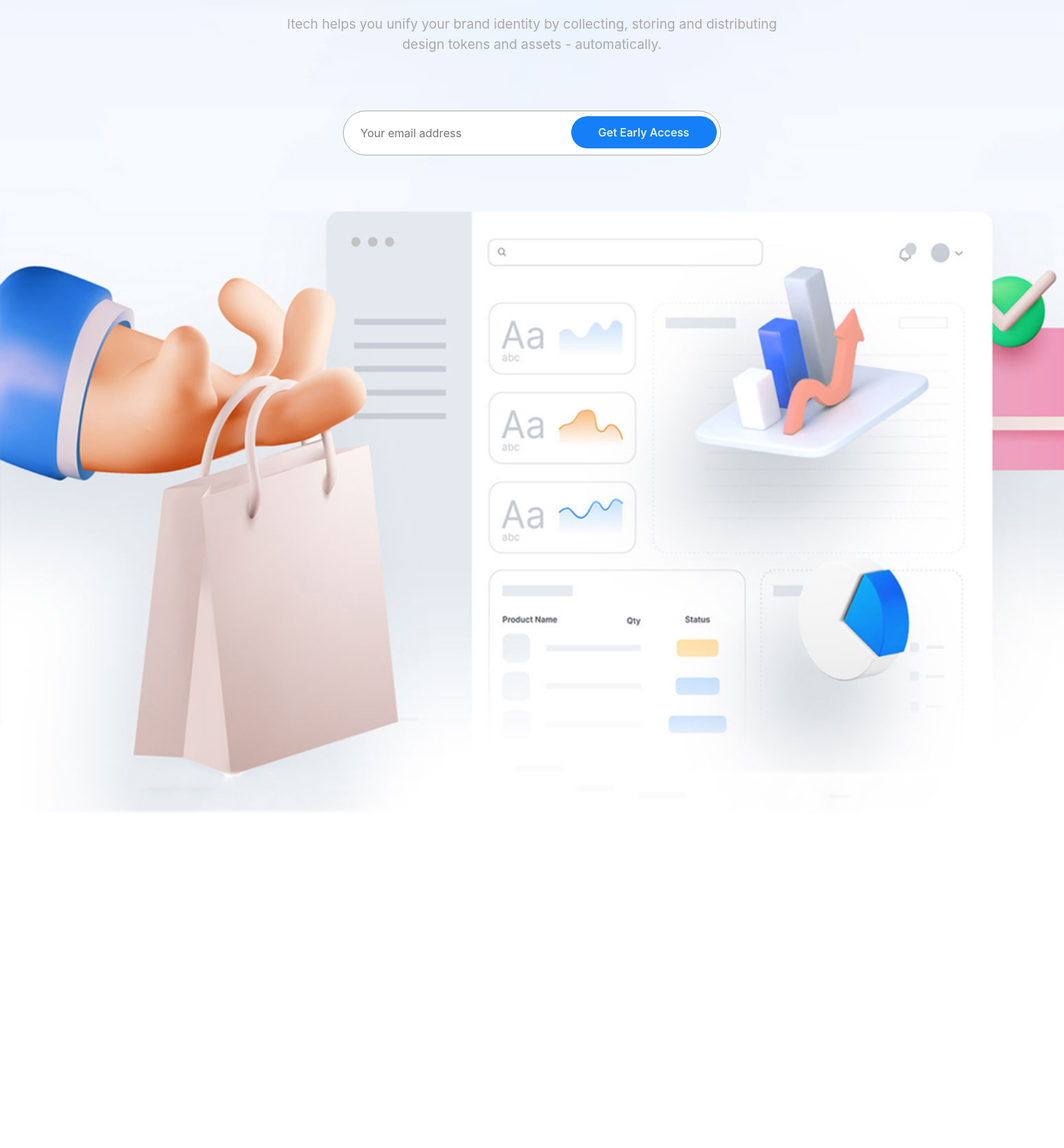
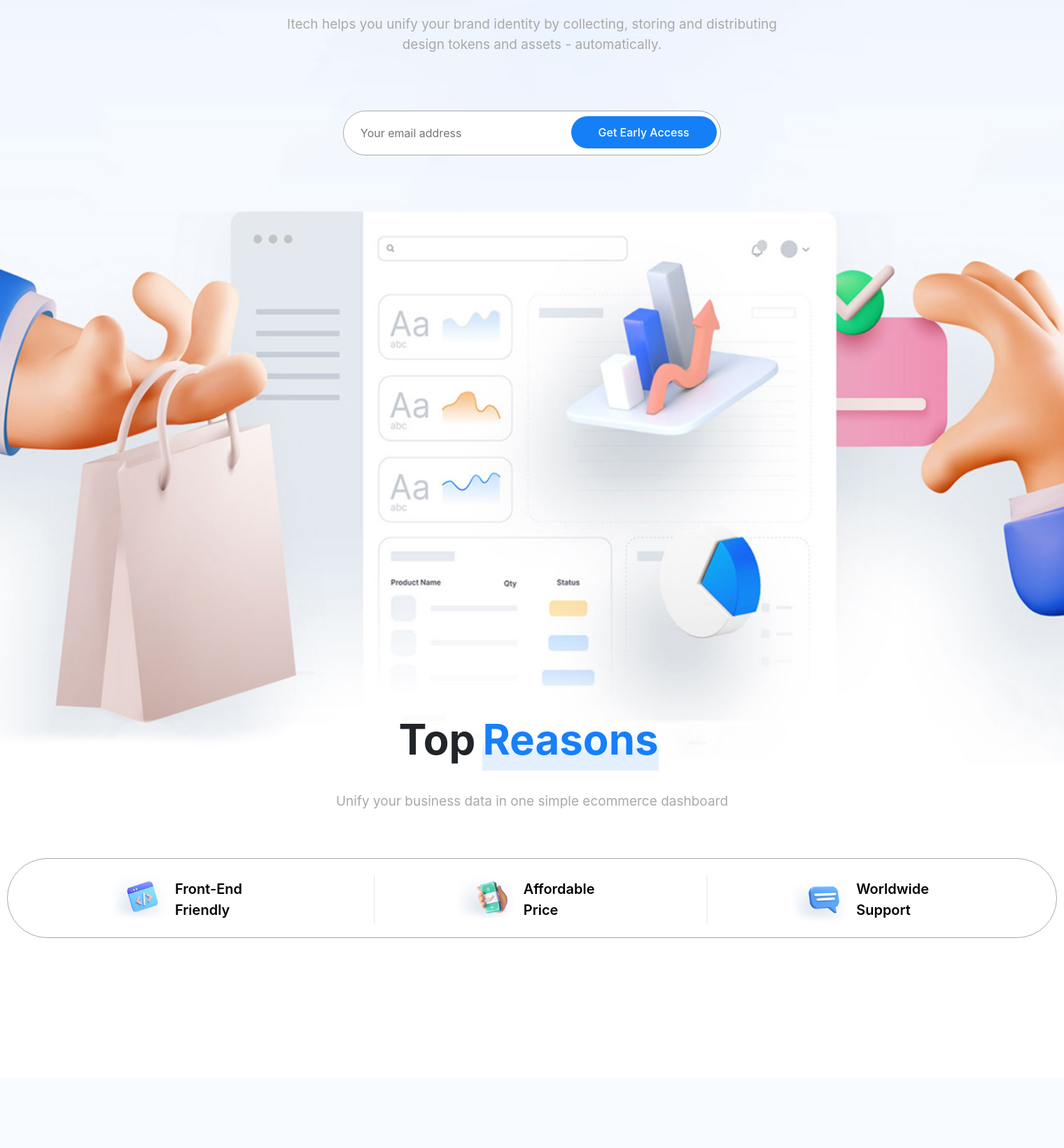
Before and after one commit to Rampat3/Project, a PHP site: page / in a window 1520 px wide. Shown: the part 389-2029 px from the top of the page at 70% size. After the commit the page ends 1729 px from the top, so only its background shows below. Run offline with PHP 8.4, Linux system fonts and the light colour scheme; some libraries are stand-ins or nearby versions.

Commit message:
Added section TopReasons

```diff
--- a/src/contents/header.php
+++ b/src/contents/main/header.php
@@ -78,9 +78,9 @@
 <section class="promo">
     <div class="promo__header">
         <div class="promo__header-text">
-            <h1 class="title__text-header">All-in-one dashboard for eCommerce</h1>
-            <img src="../../src/img/line.png" alt="">
-            <p>Itech helps you unify your brand identity by collecting, storing and distributing design tokens and assets - automatically.</p>
+            <h1 class="title__text promo__header-title">All-in-one dashboard for eCommerce</h1>
+            <img src="../../img/line.png" alt="">
+            <p class="title__text-p">Itech helps you unify your brand identity by collecting, storing and distributing design tokens and assets - automatically.</p>
             <form class="promo__header-form" action="#">
                 <input type="text" placeholder="Your email address">
                 <button>Get Early Access</button>
@@ -89,8 +89,3 @@
     </div>
     <div class="promo__bg"></div>
 </section>
-<section>
-    <div style="height: 100vh">
-
-    </div>
-</section>
--- /dev/null
+++ b/src/contents/main/top_reasons.php
@@ -0,0 +1,25 @@
+<div class="TopReasons__wrapper">
+    <div class="TopReasons__wrapper-title title__text">
+        Top <p class="title__text-bg">Reasons</p>
+    </div>
+    <div class="TopReasons__wrapper-text">
+        <p class="title__text-p">Unify your business data in one simple ecommerce dashboard</p>
+    </div>
+    <div class="TopReasons__wrapper-list">
+        <ul>
+            <li class="TopReasons__wrapper-anim"><img src="../src/icons/icons-reasons.jpg" alt=""><a href="">Front-End Friendly</a></li>
+            <li>
+                <svg width="10px" height="70px">
+                    <path id="lineBC" d="M 0 0 l 0 70" stroke="#eeeeee" stroke-width="3" fill="none"></path>
+                </svg>
+            </li>
+            <li class="TopReasons__wrapper-anim"><img src="../src/icons/icons-reasons-2.jpg" alt=""><a href="">Affordable Price</a></li>
+            <li>
+                <svg width="10px" height="70px">
+                    <path id="lineBC" d="M 0 0 l 0 70" stroke="#eeeeee" stroke-width="3" fill="none"></path>
+                </svg>
+            </li>
+            <li class="TopReasons__wrapper-anim"><img src="../src/icons/icons-reasons-3.jpg" alt=""><a href="">Worldwide Support</a></li>
+        </ul>
+    </div>
+</div>
--- a/src/sass/blocks/header.scss
+++ b/src/sass/blocks/header.scss
@@ -8,7 +8,7 @@
 header{
   background: url("../img/bg-header.jpg");
   background-size: cover;
-  height: 100vh;
+  height: 150vh;
   display: flow-root;
 }
 
@@ -131,17 +131,18 @@ header{
 //Promo
 .promo{
   &__bg{
-      background: url("../img/header.jpg");
-      background-size: cover;
-      height: 880px;
-
-      //display: flow-root;
-    }
+    background: url("../img/header.jpg") no-repeat center center;
+    background-size: cover;
+    height: 100vh;
+    //display: flow-root;
+  }
 
   &__header{
     width: 700px;
     margin: auto;
+
     text-align: center;
+
     &-text{
 
       & img{
@@ -150,9 +151,6 @@ header{
       }
 
       & p{
-        color: darkgray;
-        font-size: 19px;
-
         margin-top: -70px;
       }
     }
--- /dev/null
+++ b/src/sass/blocks/top-reasons.scss
@@ -0,0 +1,61 @@
+.TopReasons{
+  width: 1500px;
+  margin: auto;
+  &__wrapper{
+    margin: 200px 0;
+    &-title{
+      display: flex;
+      justify-content: center;
+      & p{
+        margin: 0 10px;
+      }
+    }
+
+    &-text{
+      display: flex;
+      justify-content: center;
+      margin-top: -70px;
+    }
+
+    &-list{
+      margin-top: 50px;
+
+      border: 1px solid darkgray;
+      border-radius: 60px;
+      background: white;
+
+      padding: 0 50px;
+      & a{
+        text-decoration: none;
+
+        color: black;
+        font-weight: 600;
+        font-size: 20px;
+      }
+      & ul{
+        display: flex;
+        justify-content: center;
+
+        margin-top: 20px;
+        & li{
+          margin: 0 55px;
+
+          display: flex;
+          align-items: center;
+        }
+      }
+    }
+
+    &-anim{
+      cursor: pointer;
+
+      transition: 0.5s;
+      &:hover{
+        -webkit-transform: scale(3.2);
+        -ms-transform: scale(1.2);
+        transform: scale(1.2);
+        transition: 0.5s;
+      }
+    }
+  }
+}
--- a/src/sass/style.css
+++ b/src/sass/style.css
@@ -6,7 +6,7 @@
 header {
   background: url("../img/bg-header.jpg");
   background-size: cover;
-  height: 100vh;
+  height: 150vh;
   display: flow-root;
 }
 
@@ -84,9 +84,9 @@ header {
 }
 
 .promo__bg {
-  background: url("../img/header.jpg");
+  background: url("../img/header.jpg") no-repeat center center;
   background-size: cover;
-  height: 880px;
+  height: 100vh;
 }
 .promo__header {
   width: 700px;
@@ -98,8 +98,6 @@ header {
   width: 400px;
 }
 .promo__header-text p {
-  color: darkgray;
-  font-size: 19px;
   margin-top: -70px;
 }
 .promo__header-form {
@@ -129,6 +127,59 @@ header {
   -webkit-border-radius: 2.5em;
   color: white;
   font-weight: 500;
+}
+
+.TopReasons {
+  width: 1500px;
+  margin: auto;
+}
+.TopReasons__wrapper {
+  margin: 200px 0;
+}
+.TopReasons__wrapper-title {
+  display: flex;
+  justify-content: center;
+}
+.TopReasons__wrapper-title p {
+  margin: 0 10px;
+}
+.TopReasons__wrapper-text {
+  display: flex;
+  justify-content: center;
+  margin-top: -70px;
+}
+.TopReasons__wrapper-list {
+  margin-top: 50px;
+  border: 1px solid darkgray;
+  border-radius: 60px;
+  background: white;
+  padding: 0 50px;
+}
+.TopReasons__wrapper-list a {
+  text-decoration: none;
+  color: black;
+  font-weight: 600;
+  font-size: 20px;
+}
+.TopReasons__wrapper-list ul {
+  display: flex;
+  justify-content: center;
+  margin-top: 20px;
+}
+.TopReasons__wrapper-list ul li {
+  margin: 0 55px;
+  display: flex;
+  align-items: center;
+}
+.TopReasons__wrapper-anim {
+  cursor: pointer;
+  transition: 0.5s;
+}
+.TopReasons__wrapper-anim:hover {
+  -webkit-transform: scale(3.2);
+  -ms-transform: scale(1.2);
+  transform: scale(1.2);
+  transition: 0.5s;
 }
 
 @media (max-width: 1800px) {
@@ -204,14 +255,22 @@ header {
     width: 10em;
   }
 }
-a {
-  text-decoration: none;
+ul li {
+  list-style-type: none;
 }
 
-.title__text-header {
+.title__text {
   margin: 100px 0px;
   font-size: 60px;
   font-weight: 700;
 }
+.title__text-bg {
+  color: #167ffb;
+  background: linear-gradient(0deg, #e4f0ff 30%, transparent 50%);
+}
+.title__text-p {
+  color: darkgray;
+  font-size: 19px;
+}
 
 /*# sourceMappingURL=style.css.map */
--- a/src/sass/style.scss
+++ b/src/sass/style.scss
@@ -1,4 +1,5 @@
 @import "blocks/header.scss";
+@import "blocks/top-reasons.scss";
 
 @import "blocks/media.scss";
 
@@ -9,17 +10,28 @@ $ui-index-4: 4; //Для сайдбаров
 $ui-index-5: 5; //Для модалок
 $ui-index-6: 6; //Для элементов, перекрывающих все
 
-a{
-  text-decoration: none;
+
+ul li{
+  list-style-type: none;
 }
 
 .title{
   &__text{
-    &-header{
       margin: 100px 0px;
 
       font-size: 60px;
       font-weight: 700;
+
+    &-bg{
+      color: #167ffb;
+
+      background: linear-gradient(0deg, #e4f0ff 30%, transparent 50%)
+
+    }
+
+    &-p{
+      color: darkgray;
+      font-size: 19px;
     }
   }
 }
--- a/www/index.php
+++ b/www/index.php
@@ -12,11 +12,13 @@
     <body>
         <header>
             <?php
-            include "../src/contents/header.php";
+            include "../src/contents/main/header.php";
             ?>
         </header>
-        <section>
-
+        <section class="TopReasons">
+            <?php
+            include "../src/contents/main/top_reasons.php";
+            ?>
         </section>
 
         <script src="../src/js/main.js"></script>
```
Also changed, not shown: src/icons/icons-reasons-2.jpg (added), src/icons/icons-reasons-3.jpg (added), src/icons/icons-reasons.jpg (added), src/img/header.jpg, 1 other file.
